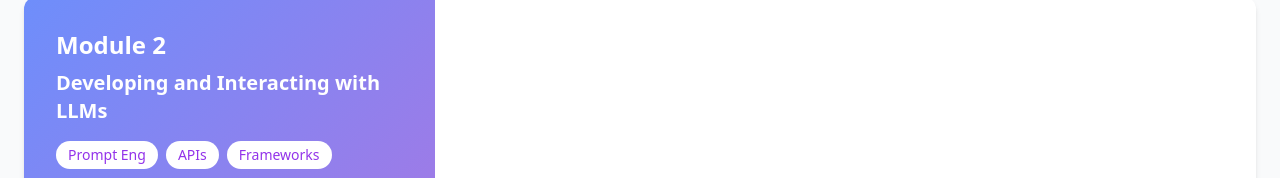
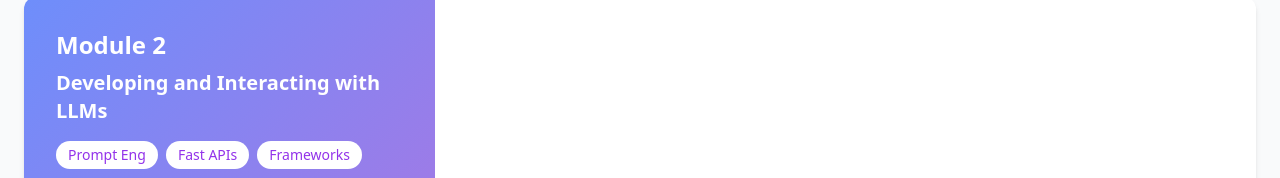
Before and after one commit to saurabh502/LLMOPs, a plain HTML site: page index.html in a window 1280 px wide. Shown: the part 1339-1517 px from the top of the page. Drawn offline with nearby package versions, Linux system fonts and the light colour scheme.

Commit message:
Update index.html

```diff
--- a/index.html
+++ b/index.html
@@ -187,7 +187,7 @@
                             <h4 class="text-xl font-semibold mb-4">Developing and Interacting with LLMs</h4>
                             <div class="flex space-x-2 mb-4">
                                 <span class="bg-white text-purple-600 px-3 py-1 rounded-full text-sm font-medium">Prompt Eng</span>
-                                <span class="bg-white text-purple-600 px-3 py-1 rounded-full text-sm font-medium">APIs</span>
+                                <span href="https://saurabh502.github.io/LLMOPs/fastapi.html" class="bg-white text-purple-600 px-3 py-1 rounded-full text-sm font-medium">Fast APIs</span>
                                 <span class="bg-white text-purple-600 px-3 py-1 rounded-full text-sm font-medium">Frameworks</span>
                             </div>
                             <p class="mb-4">Learn to effectively develop applications using large language models.</p>
```
